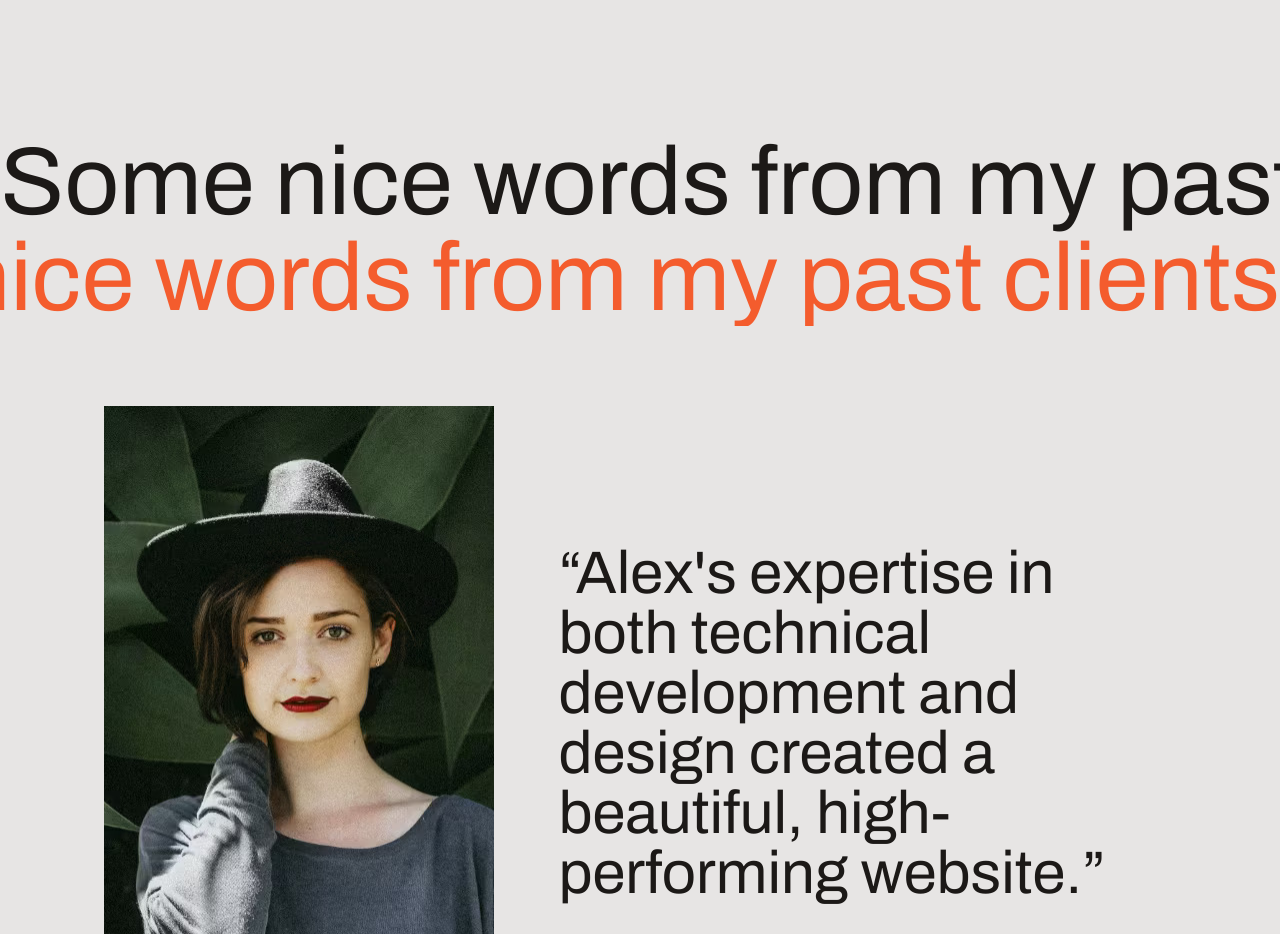
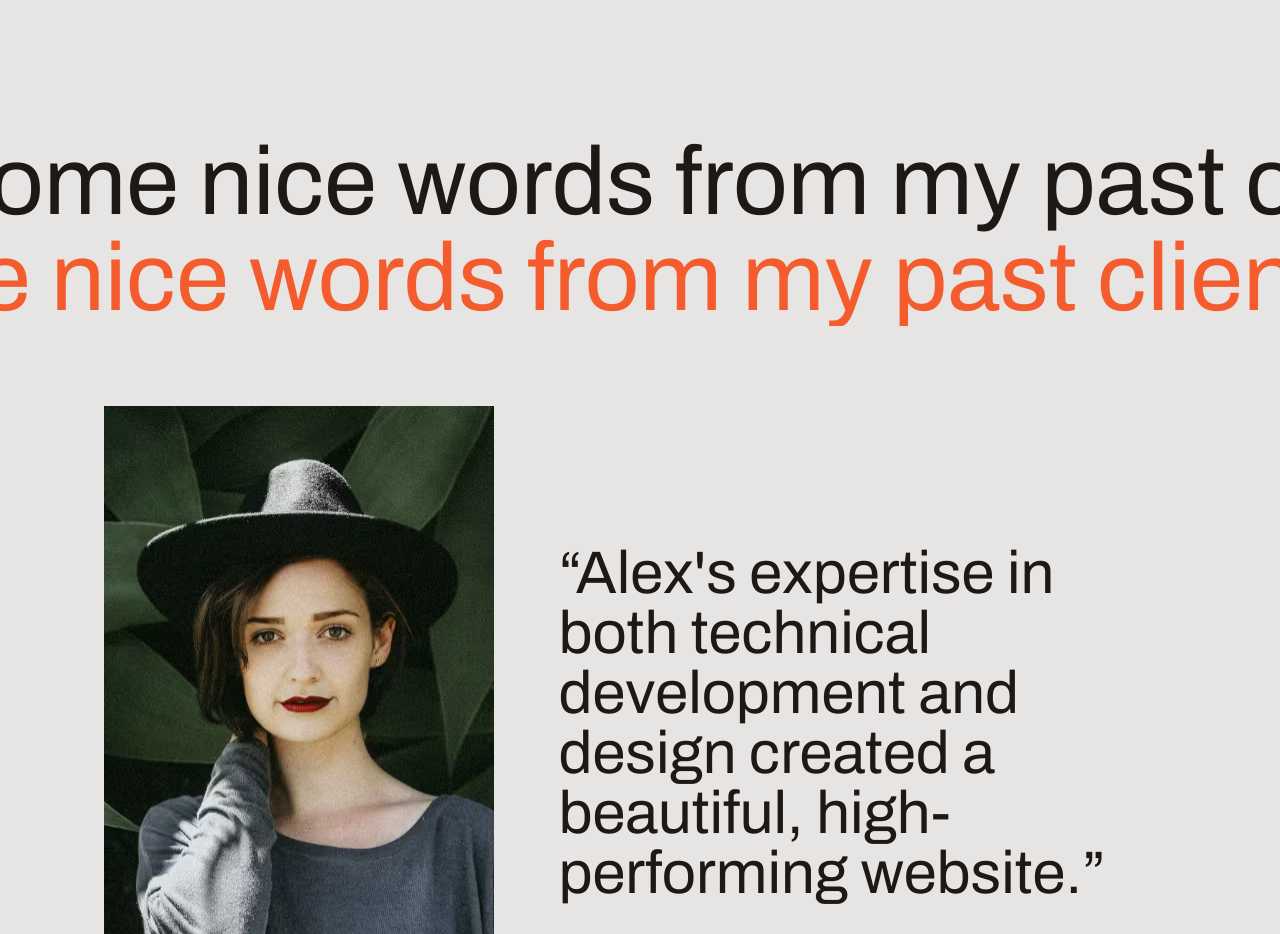
Before and after one commit to Jisap/minimal-single-page-portfolio, a Next.js app: page / in a window 1280 px wide. Shown: the part 4580-5514 px from the top of the page. Built offline with nearby package versions, Linux system fonts and the light colour scheme.

Commit message:
Enhance Testimonials component with scroll-based animations for title elements

```diff
--- a/src/sections/Testimonials.tsx
+++ b/src/sections/Testimonials.tsx
@@ -1,8 +1,12 @@
-import { FC } from "react";
+"use client"
+
+import { FC, useRef } from "react";
 import image1 from "@/assets/images/testimonial-1.jpg";
 import image2 from "@/assets/images/testimonial-2.jpg";
 import image3 from "@/assets/images/testimonial-3.jpg";
 import Image from "next/image";
+import { motion, useScroll, useTransform } from "motion/react";
+
 
 /* eslint-disable-next-line @typescript-eslint/no-unused-vars */
 const testimonials = [
@@ -37,13 +41,40 @@ const testimonials = [
 
 const Testimonials: FC = () => {
 
+  const titleRef = useRef(null);
+
+  const { scrollYProgress } = useScroll({ // Controlar el progreso del scroll en el h2
+    target: titleRef,
+    offset: ["start end", "end start"]
+  });
+
+  const transformTop = useTransform(scrollYProgress, [0,1], ['0%', '-15%']);   // Transforma el desplazamiento del scroll en un valor horizontal de 0 a -15% ( a la izquierda)
+  const transformBottom = useTransform(scrollYProgress, [0,1], ['0%', '15%']); // Transforma el desplazamiento del scroll en un valor horizontal de 0 a 15% ( a la derecha)
+
   const testimonialIndex = 0;
 
   return (
     <section className="section" id="testimonials">
-      <h2 className="text-4xl md:text-7xl lg:text-8xl flex flex-col overflow-hidden">
-        <span className="whitespace-nowrap">Some nice words from my past clients</span>
-        <span className="whitespace-nowrap self-end text-red-orange-500">Some nice words from my past clients</span>
+      <h2
+        ref={titleRef}
+        className="text-4xl md:text-7xl lg:text-8xl flex flex-col overflow-hidden"
+      >
+        <motion.span
+          className="whitespace-nowrap"
+          style={{
+            x: transformTop
+          }}
+        >
+          Some nice words from my past clients
+        </motion.span>
+        <motion.span
+          className="whitespace-nowrap self-end text-red-orange-500"
+          style={{
+            x: transformBottom
+          }}
+        >
+          Some nice words from my past clients
+        </motion.span>
       </h2>
       <div className="container">
         <div className="mt-20">
```
